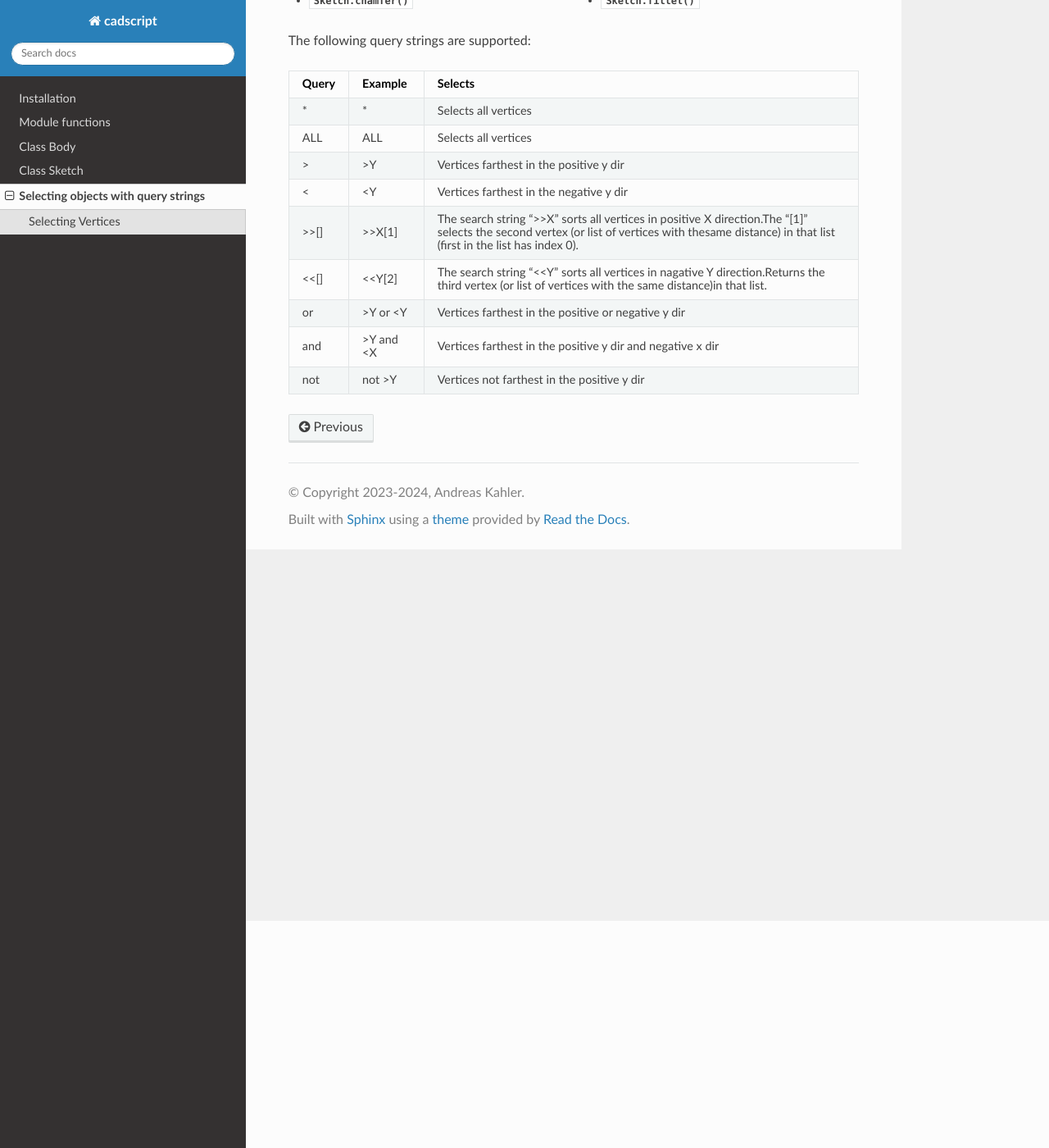
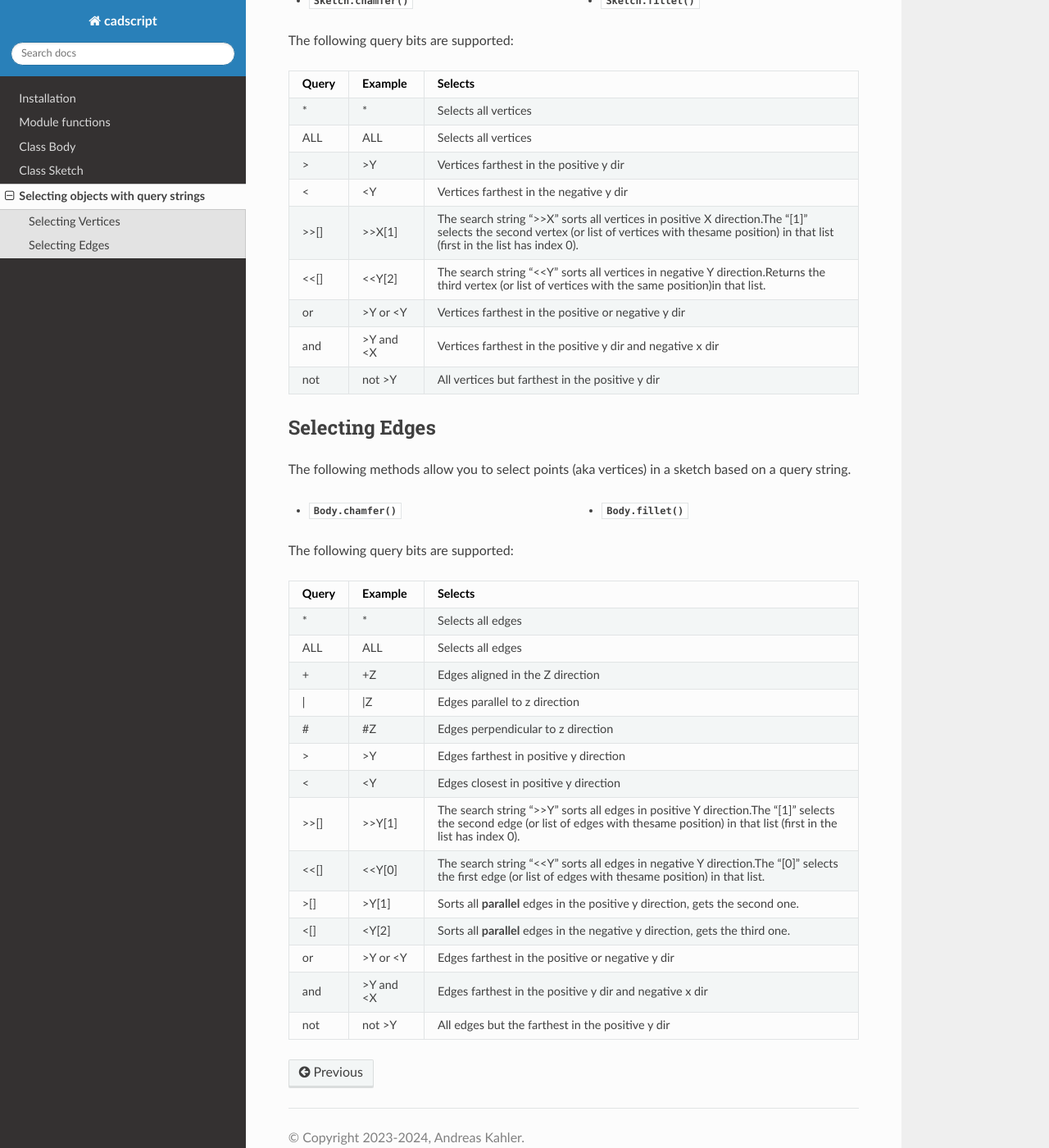
Before and after one commit to cadscriptHQ/cadscript, a Sphinx documentation site: the page built from docs/source/doc_query_string.rst, in a window 1280 px wide and 1400 px high, scrolled down 277 px. Shown: the whole window at 82% size. Built offline with Sphinx 7.4.7 and the Read the Docs theme 2.0.0, drawn with Linux system fonts in a browser that asks for light colours; pages that are not in the unit, such as notebooks, are missing from menus; a script that is not in the unit is left out.

Commit message:
doc: selecting vertices/edges  #14

```diff
--- a/docs/source/doc_query_string.rst
+++ b/docs/source/doc_query_string.rst
@@ -18,7 +18,7 @@ The following methods allow you to select points (aka vertices) in a sketch base
     * :py:meth:`Sketch.chamfer`
     * :py:meth:`Sketch.fillet`
 
-The following query strings are supported:
+The following query bits are supported:
 
 .. list-table::
    :header-rows: 1
@@ -42,11 +42,11 @@ The following query strings are supported:
      - >>X[1]
      - The search string ">>X" sorts all vertices in positive X direction.\
        The "[1]" selects the second vertex (or list of vertices with the\
-       same distance) in that list (first in the list has index 0).
+       same position) in that list (first in the list has index 0).
    * - <<[]
      - <<Y[2]
-     - The search string "<<Y" sorts all vertices in nagative Y direction.\
-       Returns the third vertex (or list of vertices with the same distance)\
+     - The search string "<<Y" sorts all vertices in negative Y direction.\
+       Returns the third vertex (or list of vertices with the same position)\
        in that list.
    * - or
      - >Y or <Y
@@ -56,4 +56,76 @@ The following query strings are supported:
      - Vertices farthest in the positive y dir and negative x dir
    * - not
      - not >Y
-     - Vertices not farthest in the positive y dir
+     - All vertices but farthest in the positive y dir
+
+
+
+.. _query_edges:
+
+Selecting Edges
+---------------
+
+
+The following methods allow you to select points (aka vertices) in a sketch based on a query string.
+
+.. hlist::
+
+    * :py:meth:`Body.chamfer`
+    * :py:meth:`Body.fillet`
+
+The following query bits are supported:
+
+
+
+.. list-table::
+   :header-rows: 1
+
+   * - Query
+     - Example
+     - Selects
+   * - \*
+     - \*
+     - Selects all edges
+   * - ALL
+     - ALL
+     - Selects all edges
+   * - \+
+     - \+Z
+     - Edges aligned in the Z direction
+   * - \|
+     - \|Z
+     - Edges parallel to z direction
+   * - #
+     - #Z
+     - Edges perpendicular to z direction
+   * - >
+     - >Y
+     - Edges farthest in positive y direction
+   * - <
+     - <Y
+     - Edges closest in positive y direction
+   * - >>[]
+     - >>Y[1]
+     - The search string ">>Y" sorts all edges in positive Y direction.\
+       The "[1]" selects the second edge (or list of edges with the\
+       same position) in that list (first in the list has index 0).
+   * - <<[]
+     - <<Y[0]
+     - The search string "<<Y" sorts all edges in negative Y direction.\
+       The "[0]" selects the first edge (or list of edges with the\
+       same position) in that list.
+   * - >[]
+     - >Y[1]
+     - Sorts all **parallel** edges in the positive y direction, gets the second one.
+   * - <[]
+     - <Y[2]
+     - Sorts all **parallel** edges in the negative y direction, gets the third one.
+   * - or
+     - >Y or <Y
+     - Edges farthest in the positive or negative y dir
+   * - and
+     - >Y and <X
+     - Edges farthest in the positive y dir and negative x dir
+   * - not
+     - not >Y
+     - All edges but the farthest in the positive y dir
```
Also changed, not shown: 3 other files.
